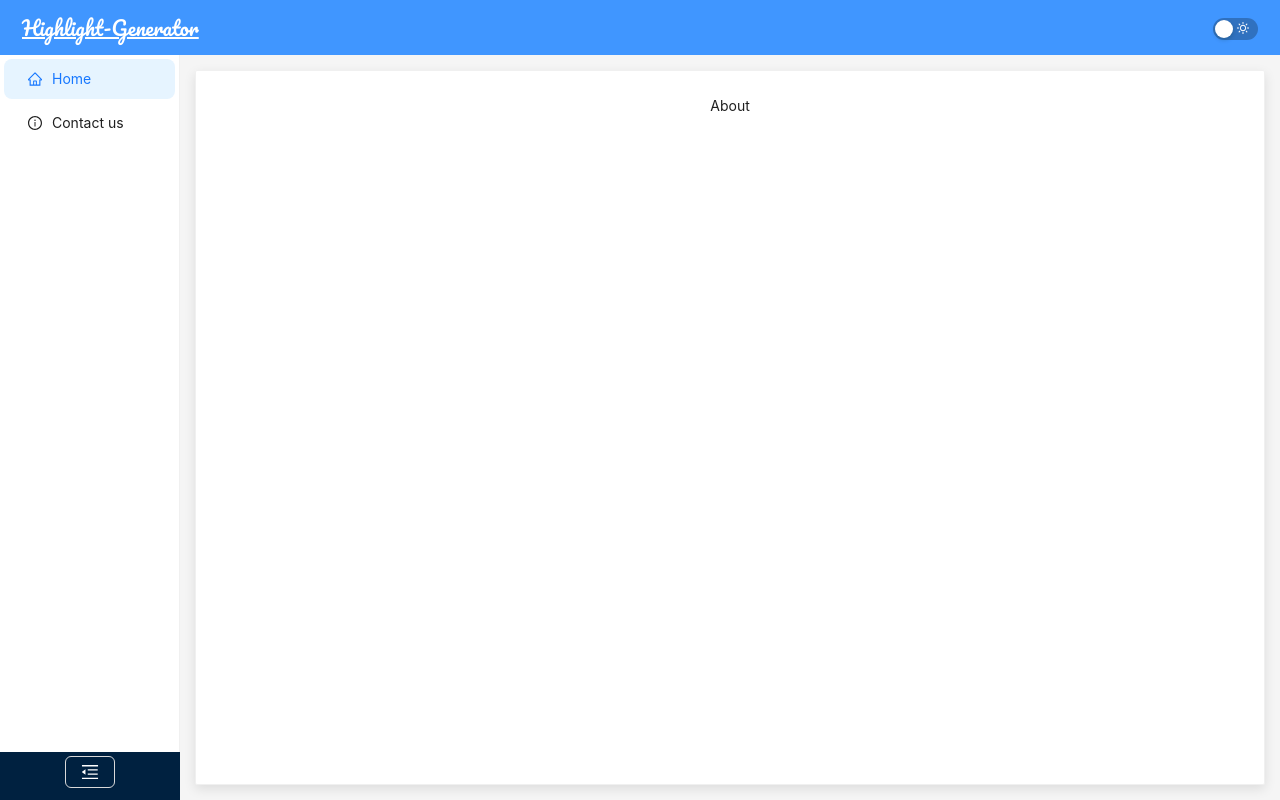
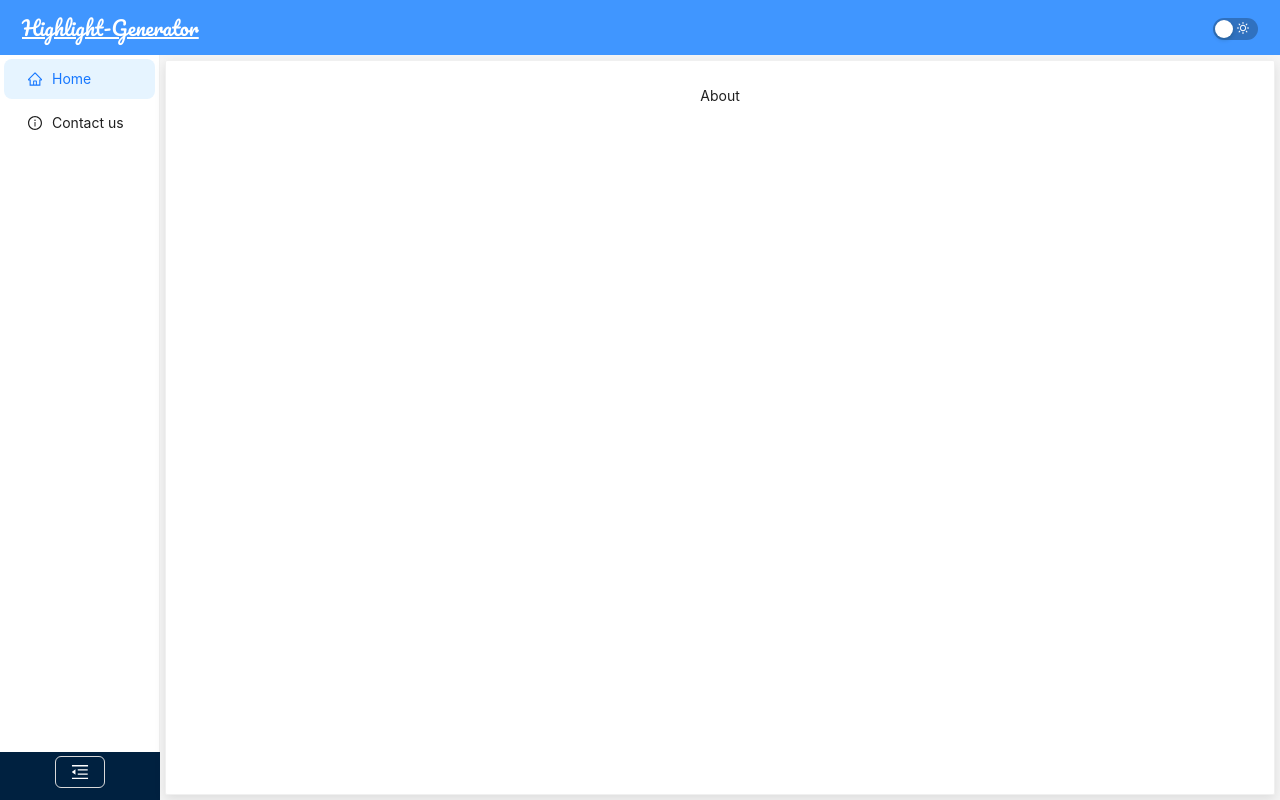
Before and after one commit to sahil190603/Demo_frontend, a React (Create React App) app: page /Contact_us in a window 1280 px wide. Built offline with nearby package versions, Linux system fonts and the light colour scheme; what @ant-design/happy-work-theme would draw is missing.

Commit message:
padding_fix

```diff
--- a/src/components/Layout/Layout.js
+++ b/src/components/Layout/Layout.js
@@ -139,7 +139,7 @@ function Layouts() {
           {!isMobile && (
             <Sider
               collapsible
-              width={180}
+              width={160}
               collapsed={collapsed}
               onCollapse={handleCollapse}
               collapsedWidth={55}
@@ -225,8 +225,8 @@ function Layouts() {
 
           <Layout
             style={{
-              marginLeft: isMobile ? 0 : collapsed ? 55 : 180,
-              padding: "15px",
+              marginLeft: isMobile ? 0 : collapsed ? 55 : 160,
+              padding: "5px",
               transition: "0.2s",
             }}
           >
--- a/src/pages/About.js
+++ b/src/pages/About.js
@@ -8,7 +8,7 @@ const About = () => {
         display: "flex",
         justifyContent: "center",
         alignItems: "center",
-        height: "calc(100vh - 85px)",
+        height: "calc(100vh - 65px)",
       }}
     >
       <Card
--- a/src/pages/Home.js
+++ b/src/pages/Home.js
@@ -23,14 +23,13 @@ function Home() {
     setSelectedTab(key);
   };
 
-
   return (
     <div
       style={{
         display: "flex",
         justifyContent: "center",
         alignItems: "center",
-        height: "calc(100vh - 85px)",
+        height: "calc(100vh - 65px)",
       }}
     >
       <Card
@@ -50,7 +49,7 @@ function Home() {
           onChange={onChange}
           tabBarGutter={10}
           type="card"
-          size={isMobile ? "small": "large"}
+          size={isMobile ? "small" : "large"}
           centered={true}
           items={new Array(3).fill(null).map((_, i) => {
             const id = String(i + 1);
@@ -61,12 +60,12 @@ function Home() {
                     width: isMobile
                       ? "calc(33vw - 73px)"
                       : "calc(-190px + 30vw)",
-                    textOverflow: 'ellipsis',
-                    overflow: 'hidden'
+                    textOverflow: "ellipsis",
+                    overflow: "hidden",
                   }}
                 >
-                 <Tooltip placement="top" title={`Bhuyangdev ${id}`} >
-                  Bhuyangdev {id}
+                  <Tooltip placement="top" title={`Bhuyangdev ${id}`}>
+                    Bhuyangdev {id}
                   </Tooltip>
                 </div>
               ),
@@ -83,7 +82,7 @@ function Home() {
           }}
           //   73 , 180 , + 95vw
         >
-         <div>
+          <div>
             <h3 style={carouselItemStyle}>Slide 1</h3>
           </div>
           <div>
```
